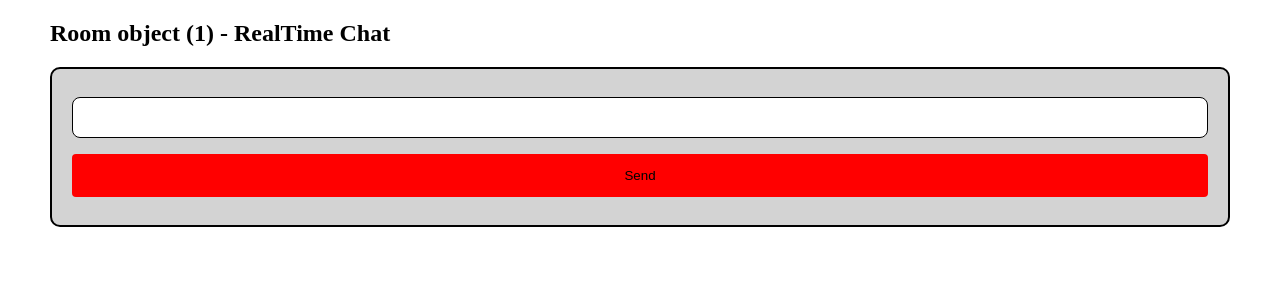
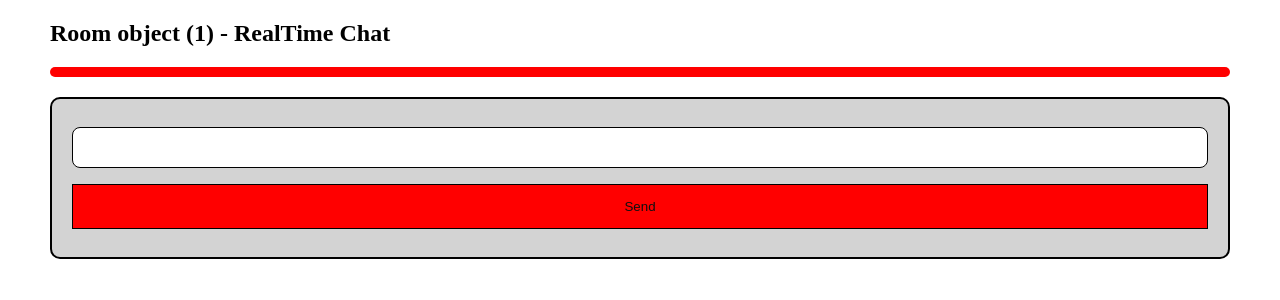
Before and after one commit to KAJALKUSH/RealTimeChatApp, a Django app: template templates/room.html in a window 1280 px wide. Shown: the top 300 px of the page. Run offline with Django 4.2, Linux system fonts and the light colour scheme; data comes from the database, SQL or seed files in the repository; both versions use the stored data as it was after the commit; tables that the repository leaves empty hold one stand-in row (values such as "Sample post"); the template is opened without the code that fills it: values that come from a table or form of the project are taken from there, most other values are stand-ins (such as "Sample title", 1, 10 or a date in 2020); parts of the project's set-up code (start-up, migrations or seed data) failed here and were passed over; some libraries are stand-ins or nearby versions.

Commit message:
v2023.01.23

```diff
--- a/realtime_chat_app/settings.py
+++ b/realtime_chat_app/settings.py
@@ -118,6 +118,9 @@ USE_TZ = True
 
 STATIC_URL = 'static/'
 
+STATICFILES_DIRS = [
+    BASE_DIR / 'static'
+]
 # Default primary key field type
 # https://docs.djangoproject.com/en/4.1/ref/settings/#default-auto-field
 
--- /dev/null
+++ b/static/styles_1.css
@@ -0,0 +1,33 @@
+
+body {
+    margin: 0 auto;
+    max-width: auto;
+    padding: 0 50px;
+  }
+
+  .container {
+    border: 2px solid black;
+    background-color: lightgray;
+    border-radius: 10px;
+    padding: 20px;
+    margin: 20px 0;
+  }
+
+
+
+  .container::after {
+    content: "";
+    clear: both;
+    display: table;
+  }
+
+
+  .time-right {
+    float: right;
+    color: rgb(25, 173, 55);
+    }
+
+    .time-left {
+    float: left;
+    color: rgb(33, 25, 25);
+    }
--- /dev/null
+++ b/static/styles_2.css
@@ -0,0 +1,31 @@
+input[type=text], select {
+width: 100%;
+padding: 12px 20px;
+margin: 8px 0;
+display: inline-block;
+border: 1px solid black;
+border-radius: 8px;
+box-sizing: border-box;
+}
+
+input[type=submit] {
+width: 100%;
+background-color: red;
+color: rgb(15, 15, 15);
+padding: 14px 20px;
+margin: 8px 0;
+border: 1px solid black;
+border-radius: 0px;
+cursor: pointer;
+}
+
+input[type=submit]:hover {
+background-color: darkslategray;
+}
+
+div {
+border-radius: 500px;
+background-color: red;
+padding: 5px;
+margin: 20px 0;
+}
--- a/templates/room.html
+++ b/templates/room.html
@@ -1,86 +1,50 @@
+{% load static %}
 <!DOCTYPE html>
 <html>
 <head>
 <meta name="viewport" content="width=device-width, initial-scale=1">
-<style>
-  body {
-  margin: 0 auto;
-  max-width: auto;
-  padding: 0 50px;
-}
-
-.container {
-  border: 2px solid black;
-  background-color: lightgray;
-  border-radius: 10px;
-  padding: 20px;
-  margin: 20px 0;
-}
-
-
-
-.container::after {
-  content: "";
-  clear: both;
-  display: table;
-}
-
-
-.time-right {
-  float: right;
-  color: #aaa;
-}
-
-.time-left {
-  float: left;
-  color: #999;
-}
-</style>
-
-
+<link rel="stylesheet" href="{% static 'styles_1.css' %}">
 <script   src="https://code.jquery.com/jquery-3.1.1.min.js"   integrity="sha256-hVVnYaiADRTO2PzUGmuLJr8BLUSjGIZsDYGmIJLv2b8="   crossorigin="anonymous"></script>
 </head>
 <body>
 
 <h2>{{room}} - RealTime Chat</h2>
 
+<div id="display">
+
+  <!-- <div class="container darker">
+    <b>Tom</b><p>Hello Everyone, How Are You Guys Doing?</p>
+    <span class="time-left">20th, April 2021</span>
+  </div> -->
+
+  </div>
+
+  <script>
+  $(document).ready(function(){
+
+  setInterval(function(){
+      $.ajax({
+          type: 'GET',
+          url : "/getMessages/{{room}}/",
+          success: function(response){
+              console.log(response);
+              $("#display").empty();
+              for (var key in response.messages)
+              {
+                  var temp="<div class='container darker'><b>"+response.messages[key].user+"</b><p>"+response.messages[key].value+"</p><span class='time-left'>"+response.messages[key].date+"</span></div>";
+                  $("#display").append(temp);
+              }
+          },
+          error: function(response){
+              alert('An error occured')
+          }
+      });
+  },1000);
+  })
+  </script>
 
 <div class="container">
-    <style>
-    input[type=text], select {
-    width: 100%;
-    padding: 12px 20px;
-    margin: 8px 0;
-    display: inline-block;
-    border: 1px solid black;
-    border-radius: 8px;
-    box-sizing: border-box;
-    }
-
-    input[type=submit] {
-    width: 100%;
-    background-color: red;
-    color: black;
-    padding: 14px 20px;
-    margin: 8px 0;
-    border: none;
-    border-radius: 4px;
-    cursor: pointer;
-    }
-
-    input[type=submit]:hover {
-    background-color: darkgray;
-    }
-
-    div {
-    border-radius: 5px;
-    background-color: #f2f2f2;
-    padding: 5px;
-    margin: 20px 0;
-    }
-
-    </style>
-
+    <link rel="stylesheet" href="{% static 'styles_2.css' %}">
     <form id="post-form">
         {% csrf_token %}
         <input type="hidden" name="username" id="username" value="{{username}}"/>
@@ -91,5 +55,25 @@
 </div>
 </body>
 
+<script type="text/javascript">
+  $(document).on('submit','#post-form',function(e){
+    e.preventDefault();
+
+    $.ajax({
+      type:'POST',
+      url:'/send',
+      data:{
+          username:$('#username').val(),
+          room_id:$('#room_id').val(),
+          message:$('#message').val(),
+        csrfmiddlewaretoken:$('input[name=csrfmiddlewaretoken]').val(),
+      },
+      success: function(data){
+         //alert(data)
+      }
+    });
+    document.getElementById('message').value = ''
+  });
+</script>
 
 </html>
```
Also changed, not shown: templates/home.html (+4 -71 lines), templates/room.js (deleted, +0 -44 lines), db.sqlite3.
